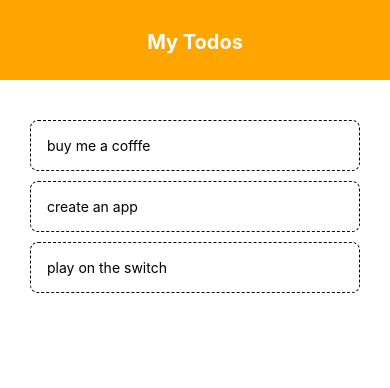
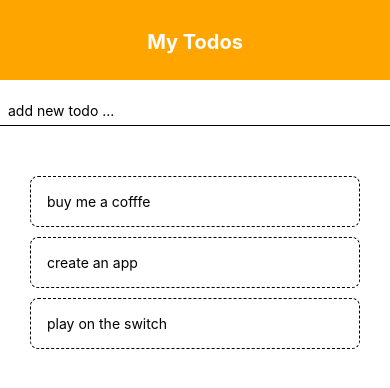
Before and after one commit to Cobby-a/to-do-list, a React Native app: screen / in a window 390 px wide. Shown: the top 388 px of the page. Built offline with nearby package versions, Linux system fonts and the light colour scheme.

Commit message:
added textInput to add some todos

```diff
--- a/App.js
+++ b/App.js
@@ -3,6 +3,7 @@
 import { useState } from 'react';
 import Header from './components/header';
 import Todo from './components/todo';
+import AddTodo from './components/Addtodo';
 
 export default function App() {
   const [data, setData] = useState([
@@ -17,8 +18,9 @@
   }
   return (
     <View style={styles.container}>
-      <View style={styles.header}>
-        <Header/>
+      <Header/>
+      <View>
+        <AddTodo/>
         <View style={styles.list}>
         <FlatList
         data={data}
--- /dev/null
+++ b/components/Addtodo.js
@@ -0,0 +1,29 @@
+import { StyleSheet, TextInput, View } from "react-native"
+import { useState } from "react"
+const AddTodo = () =>{
+    const [text, setText] = useState('')
+    const changeText = (val)=>{
+        setText(val)
+    }
+    return(
+        <View>
+            <TextInput
+            placeholder="add new todo ..."
+            onChangeText={changeText}
+            style={styles.forInput}
+            />
+        </View>
+    )
+}
+
+const styles = StyleSheet.create({
+    forInput:{
+        paddingHorizontal: 8,
+        paddingVertical: 6,
+        marginBottom: 10,
+        borderBottomColor: "#000",
+        borderBottomWidth: 1,
+    }
+})
+
+export default AddTodo;
--- a/components/header.js
+++ b/components/header.js
@@ -14,6 +14,7 @@
         backgroundColor: "orange",
         paddingTop: 30,
         height: 80,
+        marginBottom: 16,
     },
     text:{
         textAlign: "center",
```
